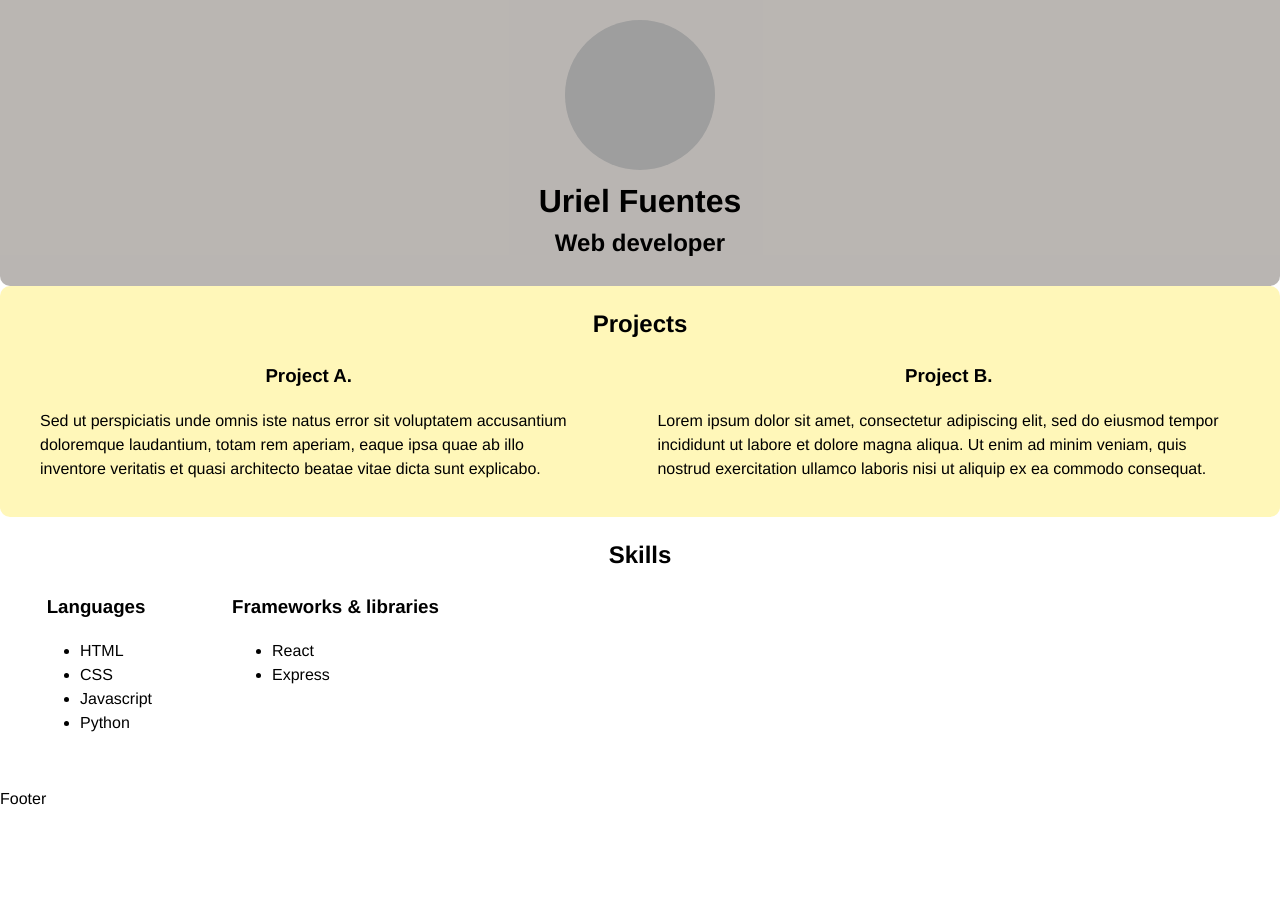
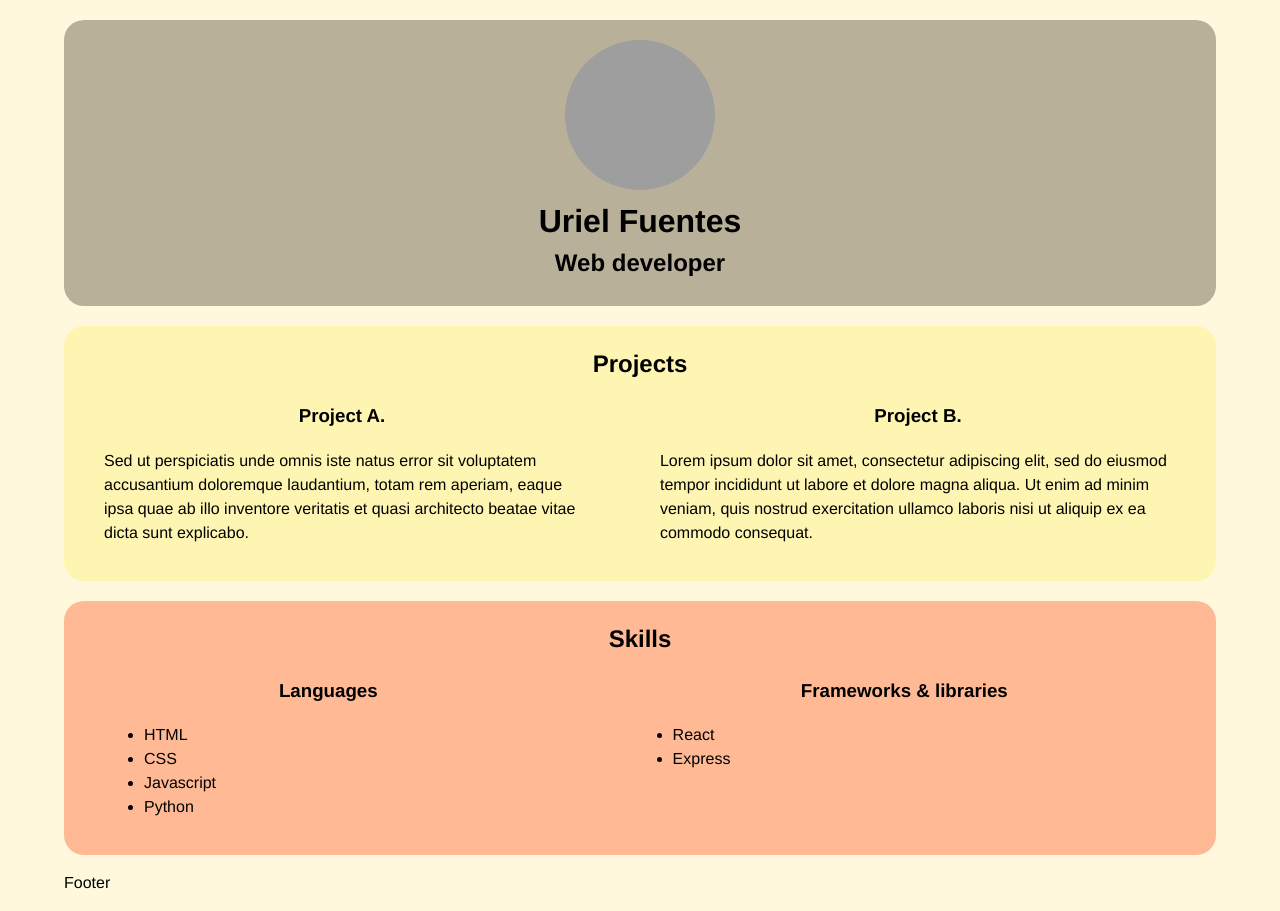
Before and after one commit to UrielFuentes98/ProfilePage, a website: page index.html in a window 1280 px wide. Before the commit the page ends 827 px from the top, so only its background shows below. Drawn offline with Linux system fonts and the light colour scheme; grey boxes are pictures that could not be loaded.

Commit message:
Initial design of profile page.

```diff
--- a/css/main-styles.css
+++ b/css/main-styles.css
@@ -1,6 +1,8 @@
 body {
     font: 1em/1.5 "Helvetica Neue", Helvetica, Arial, sans-serif;
-    margin: 0;
+    width: 90%;
+    margin: auto;
+    background-color: cornsilk;
 }
 
 /* Header styles */
@@ -13,9 +15,10 @@ body {
 #main-header {
     text-align: center;
     background-color: rgba(26, 13, 0, 0.3);
-    border-radius: 0 0 10px 10px;
+    border-radius: 20px;
     padding-bottom: 25px;
     padding-top: 20px;
+    margin-top: 20px;
 }
 
 #dev-name,
@@ -30,20 +33,21 @@ body {
     display: flex;
 }
 
-.section-flex {
-    display: flex;
+.content-section {
+    /*width: 90%;
+    margin: auto;*/
+    margin-top: 20px;
+    border-radius: 20px;
+    padding: 20px 0;
 }
 
-.content-section {
-    border-radius: 10px;
-    padding: 20px 0;
-}
 .section-header {
     text-align: center;
     margin-top: 0;
 }
 
 .section-article {
+    flex-grow: 1;
     padding-left: 40px;
     padding-right: 40px;
 }
@@ -58,3 +62,7 @@ body {
 #projects-section {
     background-color: rgba(255, 246, 168, 0.8);
 }
+
+#skills-section {
+    background-color: rgba(255, 127, 80, 0.5);
+}
--- a/index.html
+++ b/index.html
@@ -26,7 +26,7 @@
                     </article>
                 </div>
             </section>
-            <section class="content-section">
+            <section class="content-section" id="skills-section">
                 <h2 class="section-header">Skills</h2>
                 <div class="section-flex">
                     <article class="section-article">
```
Also changed, not shown: 1 other file.
